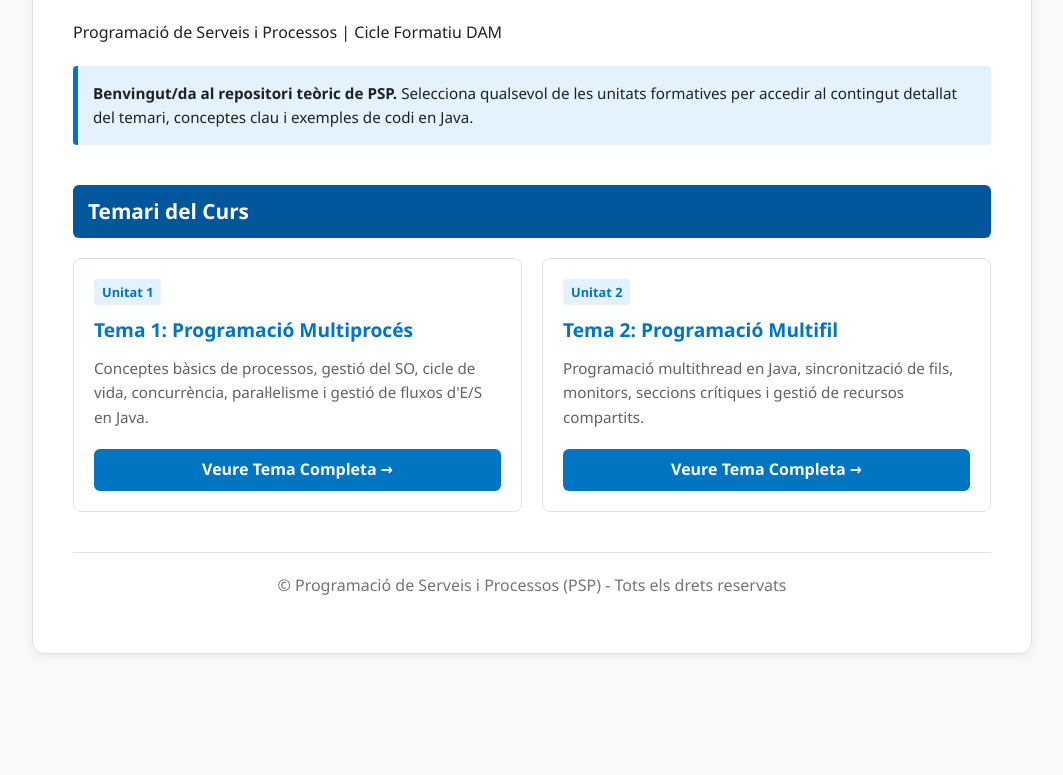
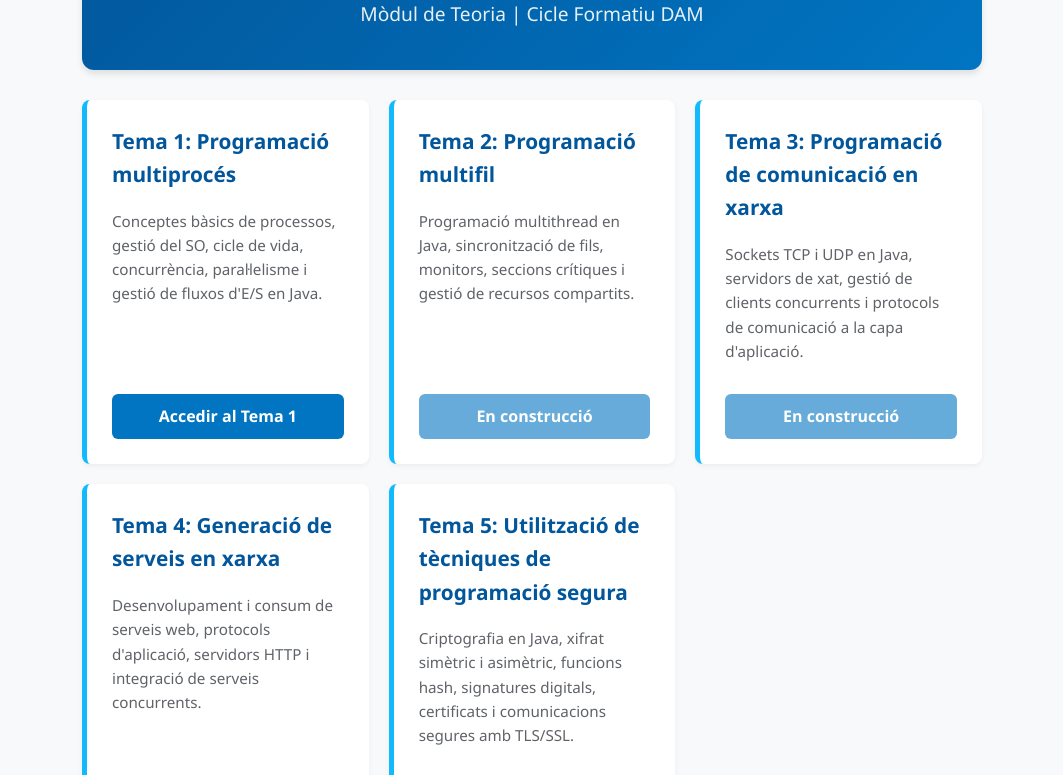
Before and after one commit to jaumecf/PSP, a plain HTML site: page docs/index.html in a window 1280 px wide. Shown: the part 135-910 px from the top of the page, without its empty margins (108-1171 px from the left). Before the commit the page ends 809 px from the top, so only its background shows below. Drawn offline with Linux system fonts and the light colour scheme; a web font is replaced by a local one.

Commit message:
Style updated

```diff
--- a/docs/index.html
+++ b/docs/index.html
@@ -3,194 +3,151 @@
 <head>
     <meta charset="UTF-8">
     <meta name="viewport" content="width=device-width, initial-scale=1.0">
-    <title>Contingut Teòric - PSP</title>
-
-    <!-- Google Fonts -->
-    <link rel="preconnect" href="https://fonts.googleapis.com">
-    <link rel="preconnect" href="https://fonts.gstatic.com" crossorigin>
-    <link href="https://fonts.googleapis.com/css2?family=Segoe+UI:wght@400;600;700&family=Cascadia+Code&family=Fira+Code&display=swap" rel="stylesheet">
-
+    <title>PSP - Programació de Serveis i Processos</title>
     <style>
         :root {
-            --primary-color: #02569B;   /* Blau fosc per a capçaleres h1, h2 i taules */
-            --secondary-color: #0175C2; /* Blau mitjà per a h3, enllaços i subratllats */
-            --accent-color: #13B9FD;    /* Blau brillant per a línies d'accent i detalls */
-            --bg-color: #F8F9FA;        /* Fons de la pàgina (Gris molt suau) */
-            --card-bg: #FFFFFF;         /* Fons del contenidor principal (Blanc) */
-            --text-color: #202124;      /* Text principal (Gris gairebé negre) */
-            --border-color: #E0E0E0;    /* Marge per a taules i seccions */
-        }
-
-        * {
-            box-sizing: border-box;
-            margin: 0;
-            padding: 0;
+            --primary-color: #02569B;
+            --secondary-color: #0175C2;
+            --accent-color: #13B9FD;
+            --bg-color: #F8F9FA;
+            --card-bg: #FFFFFF;
+            --text-color: #202124;
         }
 
         body {
             font-family: 'Segoe UI', Tahoma, Geneva, Verdana, sans-serif;
             background-color: var(--bg-color);
             color: var(--text-color);
+            margin: 0;
+            padding: 20px;
             line-height: 1.6;
-            padding: 20px;
         }
 
-        .container {
-            max-width: 1000px;
-            margin: 0 auto;
-            background-color: var(--card-bg);
+        header {
+            text-align: center;
+            padding: 40px 20px;
+            background: linear-gradient(135deg, var(--primary-color), var(--secondary-color));
+            color: white;
             border-radius: 12px;
-            box-shadow: 0 4px 10px rgba(0,0,0,0.05);
-            padding: 40px;
-            border: 1px solid var(--border-color);
+            margin-bottom: 30px;
+            box-shadow: 0 4px 6px rgba(0, 0, 0, 0.1);
         }
 
-        /* Headings */
-        h1 {
-            color: var(--primary-color);
-            font-size: 2.2rem;
-            font-weight: 700;
-            border-bottom: 3px solid var(--accent-color);
-            padding-bottom: 10px;
-            margin-bottom: 25px;
+        h1 { margin: 0 0 10px 0; font-size: 2.5rem; }
+        p.subtitle { margin: 0; font-size: 1.2rem; opacity: 0.9; }
+
+        .container {
+            max-width: 900px;
+            margin: 0 auto;
         }
 
-        h2 {
-            color: #FFFFFF;
-            background-color: var(--primary-color);
-            padding: 10px 15px;
-            border-radius: 6px;
-            font-size: 1.3rem;
-            font-weight: 600;
-            margin-top: 40px;
-            margin-bottom: 20px;
-        }
-
-        p {
-            margin-bottom: 15px;
-            font-size: 1rem;
-        }
-
-        /* Grid i Targetes de Temes */
-        .grid {
+        .modules-grid {
             display: grid;
             grid-template-columns: repeat(auto-fit, minmax(280px, 1fr));
             gap: 20px;
-            margin-top: 20px;
         }
 
         .card {
-            background-color: #FFFFFF;
-            border: 1px solid var(--border-color);
+            background-color: var(--card-bg);
             border-radius: 8px;
-            padding: 20px;
+            padding: 25px;
+            box-shadow: 0 2px 5px rgba(0,0,0,0.05);
+            transition: transform 0.2s, box-shadow 0.2s;
+            border-left: 5px solid var(--accent-color);
             display: flex;
             flex-direction: column;
             justify-content: space-between;
-            transition: transform 0.2s ease, box-shadow 0.2s ease;
         }
 
         .card:hover {
-            transform: translateY(-3px);
-            box-shadow: 0 6px 12px rgba(0,0,0,0.08);
+            transform: translateY(-4px);
+            box-shadow: 0 6px 12px rgba(0,0,0,0.1);
         }
 
-        .card-badge {
-            display: inline-block;
-            background-color: #E3F2FD;
-            color: var(--secondary-color);
-            font-size: 0.8rem;
-            font-weight: 700;
-            padding: 3px 8px;
-            border-radius: 4px;
-            margin-bottom: 10px;
-            align-self: flex-start;
-        }
-
-        .card h3 {
-            color: var(--secondary-color);
-            font-size: 1.2rem;
-            margin-bottom: 10px;
-            border-bottom: none;
-            padding-bottom: 0;
+        .card h2 {
+            margin-top: 0;
+            color: var(--primary-color);
+            font-size: 1.3rem;
         }
 
         .card p {
-            color: #5F6368;
+            color: #5f6368;
             font-size: 0.95rem;
-            margin-bottom: 20px;
+            flex-grow: 1;
         }
 
-        .card-link {
+        .btn {
+            display: inline-block;
+            background-color: var(--secondary-color);
+            color: white;
+            padding: 10px 18px;
+            border-radius: 6px;
             text-decoration: none;
-            color: #FFFFFF;
-            background-color: var(--secondary-color);
-            padding: 8px 16px;
-            border-radius: 6px;
-            font-weight: 600;
+            font-weight: bold;
             text-align: center;
-            transition: background-color 0.2s ease;
+            margin-top: 15px;
+            transition: background-color 0.2s;
         }
 
-        .card-link:hover {
+        .btn:hover {
             background-color: var(--primary-color);
-        }
-
-        /* Caixes d'Informació */
-        .info-box {
-            background-color: #E3F2FD;
-            border-left: 5px solid #0175C2;
-            padding: 15px;
-            border-radius: 4px;
-            margin: 20px 0;
-            font-size: 0.95rem;
-        }
-
-        footer {
-            margin-top: 40px;
-            padding-top: 20px;
-            border-top: 1px solid var(--border-color);
-            text-align: center;
-            color: #70757A;
-            font-size: 0.88rem;
         }
     </style>
 </head>
 <body>
 
     <div class="container">
-    <h1>Mòdul de Teoria - PSP</h1>
-    <p>Programació de Serveis i Processos | Cicle Formatiu DAM</p>
+        <header>
+            <h1>Programació de Serveis i Processos</h1>
+            <p class="subtitle">Mòdul de Teoria | Cicle Formatiu DAM</p>
+        </header>
 
-    <div class="info-box">
-        <strong>Benvingut/da al repositori teòric de PSP.</strong> Selecciona qualsevol de les unitats formatives per accedir al contingut detallat del temari, conceptes clau i exemples de codi en Java.
+        <div class="modules-grid">
+            <!-- Tema 1 -->
+            <div class="card">
+                <div>
+                    <h2>Tema 1: Programació multiprocés</h2>
+                    <p>Conceptes bàsics de processos, gestió del SO, cicle de vida, concurrència, paral·lelisme i gestió de fluxos d'E/S en Java.</p>
+                </div>
+                <a href="tema_1.html" class="btn">Accedir al Tema 1</a>
             </div>
 
-    <h2>Temari del Curs</h2>
-
-    <div class="grid">
-        <article class="card">
+            <!-- Tema 2 -->
+            <div class="card">
                 <div>
-                <span class="card-badge">Unitat 1</span>
-                <h3>Tema 1: Programació Multiprocés</h3>
-                <p>Conceptes bàsics de processos, gestió del SO, cicle de vida, concurrència, paral·lelisme i gestió de fluxos d'E/S en Java.</p>
-            </div>
-            <a href="tema_1.html" class="card-link">Veure Tema Completa &rarr;</a>
-        </article>
-
-        <article class="card">
-            <div>
-                <span class="card-badge">Unitat 2</span>
-                <h3>Tema 2: Programació Multifil</h3>
+                    <h2>Tema 2: Programació multifil</h2>
                     <p>Programació multithread en Java, sincronització de fils, monitors, seccions crítiques i gestió de recursos compartits.</p>
                 </div>
-            <a href="tema_2.html" class="card-link">Veure Tema Completa &rarr;</a>
-        </article>
+                <a href="tema_2.html" class="btn" style="opacity:0.6; pointer-events:none;">En construcció</a>
             </div>
 
-    <footer>
-        <p>&copy; Programació de Serveis i Processos (PSP) - Tots els drets reservats</p>
-    </footer>
+            <!-- Tema 3 -->
+            <div class="card">
+                <div>
+                    <h2>Tema 3: Programació de comunicació en xarxa</h2>
+                    <p>Sockets TCP i UDP en Java, servidors de xat, gestió de clients concurrents i protocols de comunicació a la capa d'aplicació.</p>
+                </div>
+                <a href="#" class="btn" style="opacity:0.6; pointer-events:none;">En construcció</a>
+            </div>
+
+            <!-- Tema 4 -->
+            <div class="card">
+                <div>
+                    <h2>Tema 4: Generació de serveis en xarxa</h2>
+                    <p>Desenvolupament i consum de serveis web, protocols d'aplicació, servidors HTTP i integració de serveis concurrents.</p>
+                </div>
+                <a href="#" class="btn" style="opacity:0.6; pointer-events:none;">En construcció</a>
+            </div>
+
+            <!-- Tema 5 -->
+            <div class="card">
+                <div>
+                    <h2>Tema 5: Utilització de tècniques de programació segura</h2>
+                    <p>Criptografia en Java, xifrat simètric i asimètric, funcions hash, signatures digitals, certificats i comunicacions segures amb TLS/SSL.</p>
+                </div>
+                <a href="#" class="btn" style="opacity:0.6; pointer-events:none;">En construcció</a>
+            </div>
+        </div>
     </div>
 
 </body>
```
Also changed, not shown: docs/tema_1.html (+78 -116 lines), 2 other files. Lines whose indentation alone changed are shown as unchanged.
